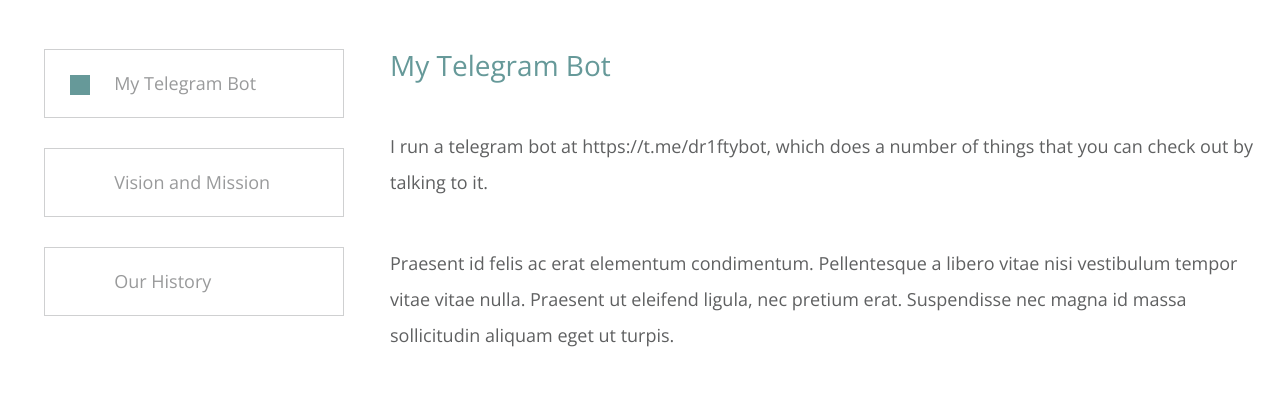
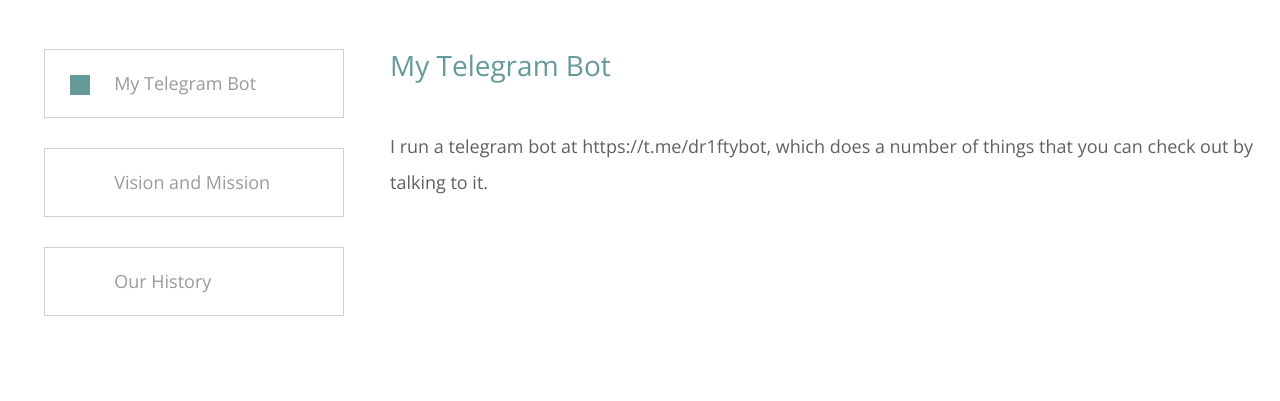
Before and after one commit to driftywinds/driftywinds.github.io, a plain HTML site: page about.html in a window 1280 px wide. Shown: the part 717-1118 px from the top of the page. Drawn offline with nearby package versions, Linux system fonts and the light colour scheme.

Commit message:
Update about.html

```diff
--- a/about.html
+++ b/about.html
@@ -121,11 +121,7 @@
                     I run a telegram bot at https://t.me/dr1ftybot, which does a number of things that you can check out by talking to it.
                   </p>
                   <p class="tm-mb-5">
-                    Praesent id felis ac erat elementum condimentum.
-                    Pellentesque a libero vitae nisi vestibulum tempor vitae
-                    vitae nulla. Praesent ut eleifend ligula, nec pretium erat.
-                    Suspendisse nec magna id massa sollicitudin aliquam eget ut
-                    turpis.
+
                   </p>
                 </div>
                 <!--
```
